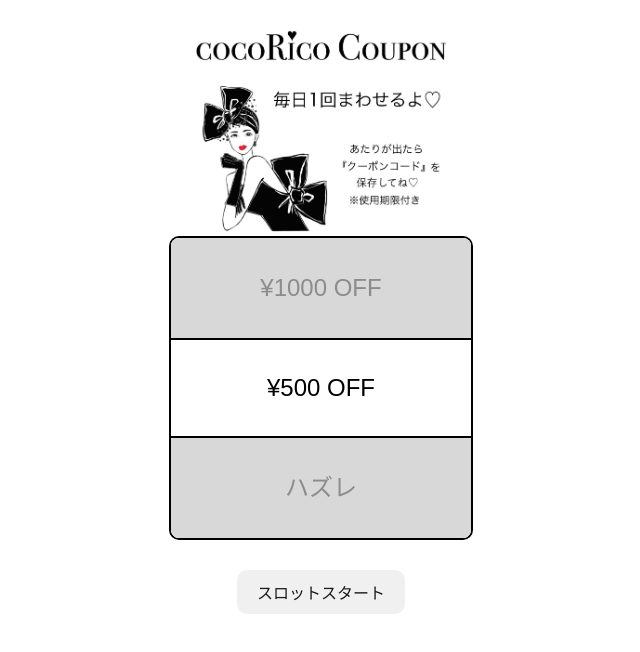
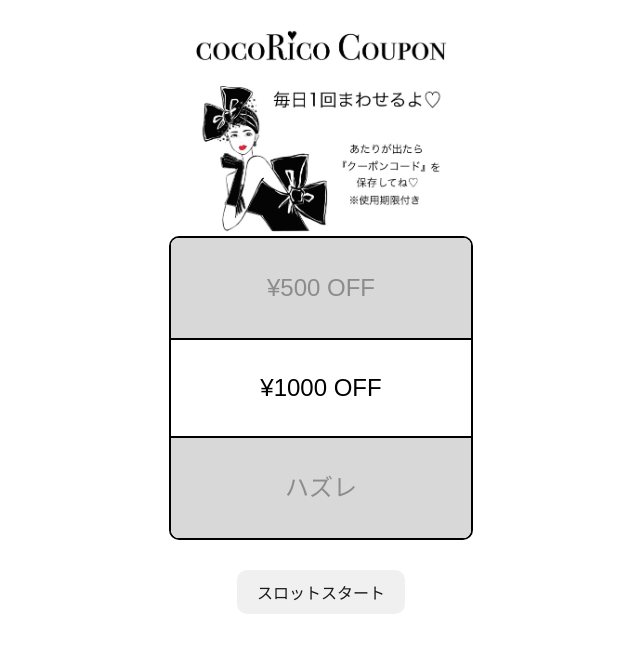
Before and after one commit to sakaguchi2783/coco-rico-roulette, a React (Create React App) app: page / in a window 1280 px wide. Shown: the top 652 px of the page, without its empty margins (319-959 px from the left). Built offline with nearby package versions, Linux system fonts and the light colour scheme; no server answers; the database is empty.

Commit message:
5日目－2

```diff
--- a/src/SlotMachine.js
+++ b/src/SlotMachine.js
@@ -10,7 +10,7 @@ const supabase = createClient(supabaseUrl, supabaseKey);
 
 // リールのアイテム
 const reelItems = [
-  '¥1000 OFF', '¥500 OFF', 'ハズレ', 'もう1回',
+  '¥500 OFF', '¥1000 OFF', 'ハズレ', 'もう1回',
   'ハズレ', '¥500 OFF', 'ハズレ', 'もう1回',
   '¥500 OFF', 'ハズレ', '¥500 OFF', 'もう1回',//7,8,9,10
   'ハズレ', '¥500 OFF', 'ハズレ', 'もう1回',//11,12,13,14
```
